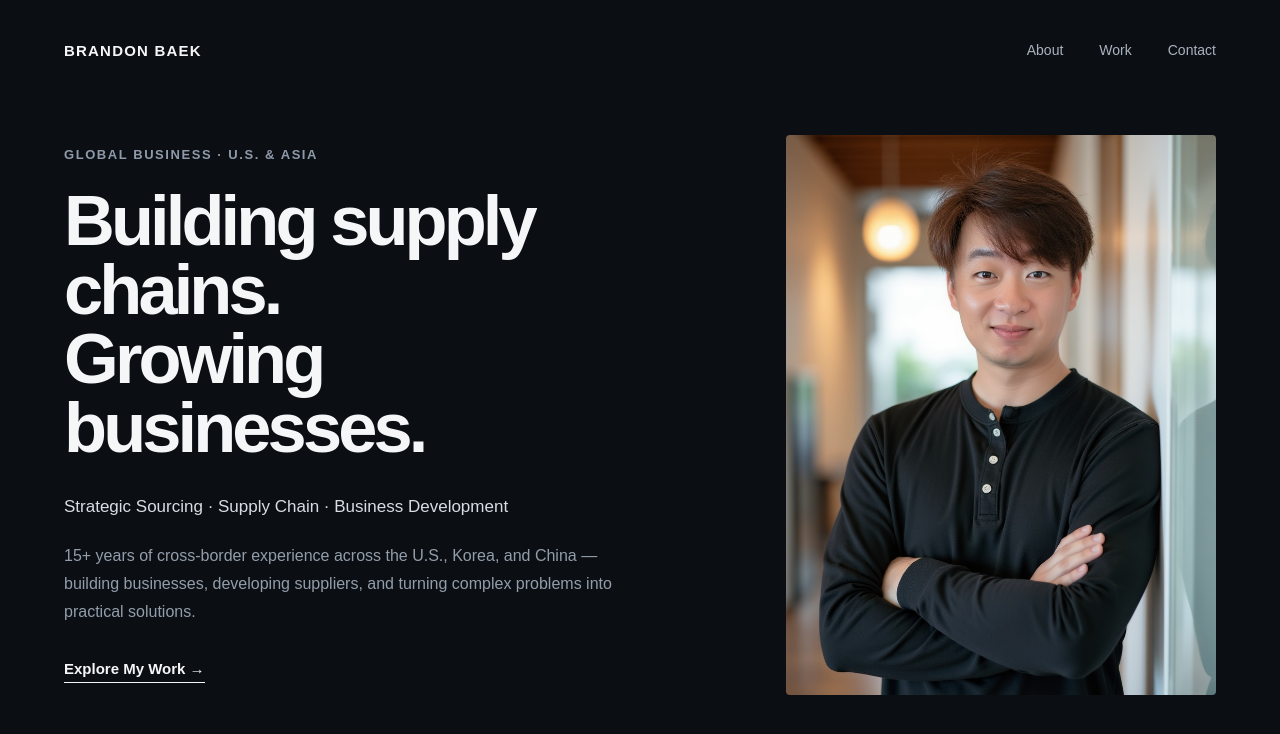
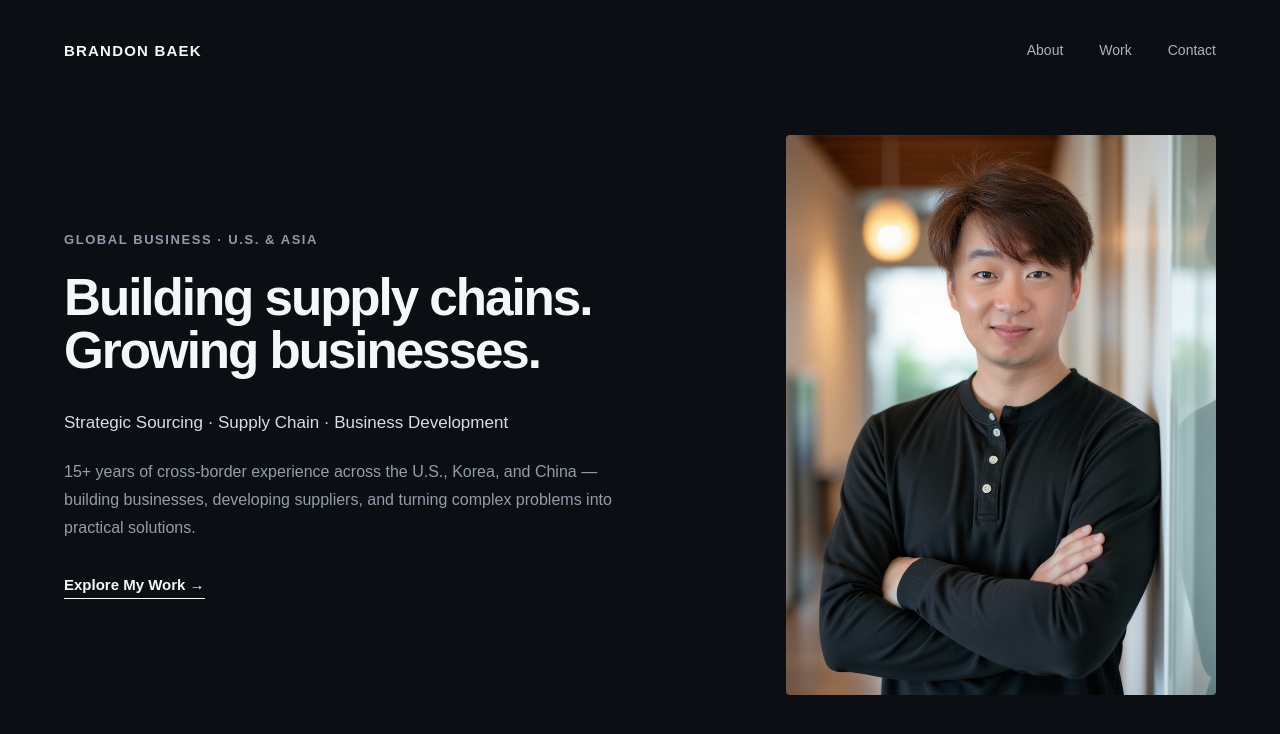
Before and after one commit to su59201/Brandon-Website, a Next.js app: page / in a window 1280 px wide. Shown: the top 734 px of the page. Built offline with nearby package versions, Linux system fonts and the light colour scheme.

Commit message:
Update globals.css

```diff
--- a/app/globals.css
+++ b/app/globals.css
@@ -81,9 +81,9 @@ a {
 
 .hero h1 {
   margin: 0;
-  font-size: clamp(56px, 5.5vw, 88px);
-  line-height: 0.98;
-  letter-spacing: -0.055em;
+  font-size: clamp(42px, 4vw, 64px);
+  line-height: 1.05;
+  letter-spacing: -0.04em;
   font-weight: 700;
 }
 
```
